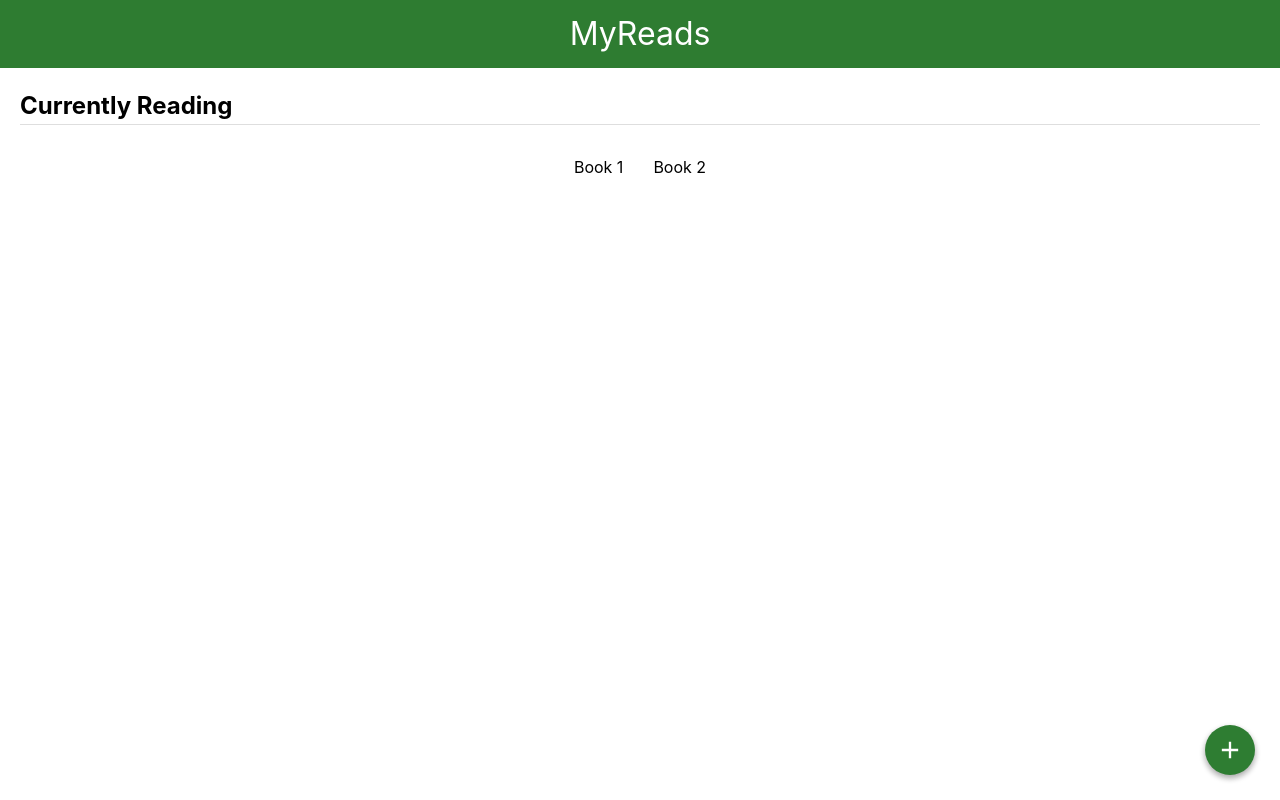
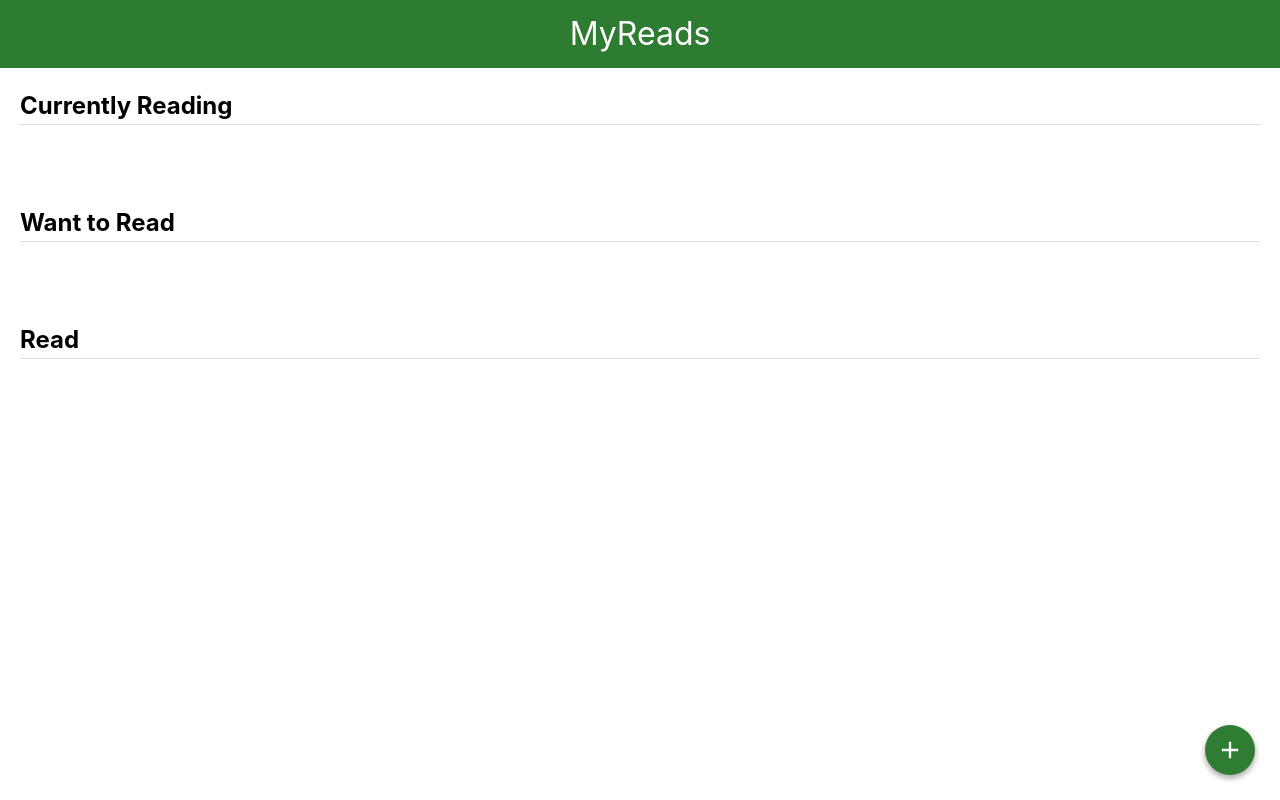
Before and after one commit to huynhkimtri/myreads-react, a React (Create React App) app: page / in a window 1280 px wide. Built offline with nearby package versions, Linux system fonts and the light colour scheme.

Commit message:
feat: Add Book component to Bookshelf

```diff
--- a/src/App.js
+++ b/src/App.js
@@ -34,6 +34,8 @@ function App() {
           </div>
           <div className="list-books-content">
             <Bookshelf title="Currently Reading" />
+            <Bookshelf title="Want to Read" />
+            <Bookshelf title="Read" />
           </div>
           <div className="open-search">
             <a onClick={() => setShowSearchpage(!showSearchPage)}>Add a book</a>
--- a/src/components/Bookshelf.js
+++ b/src/components/Bookshelf.js
@@ -1,11 +1,12 @@
-const Bookshelf = ({ title }) => {
+import Book from "./Book";
+
+const Bookshelf = ({ title, lstBook }) => {
   return (
     <div className="bookshelf">
       <h2 className="bookshelf-title">{title}</h2>
       <div className="bookshelf-books">
         <ol className="books-grid">
-          <li>Book 1</li>
-          <li>Book 2</li>
+          {lstBook && lstBook.map((book) => <Book />)}
         </ol>
       </div>
     </div>
```
